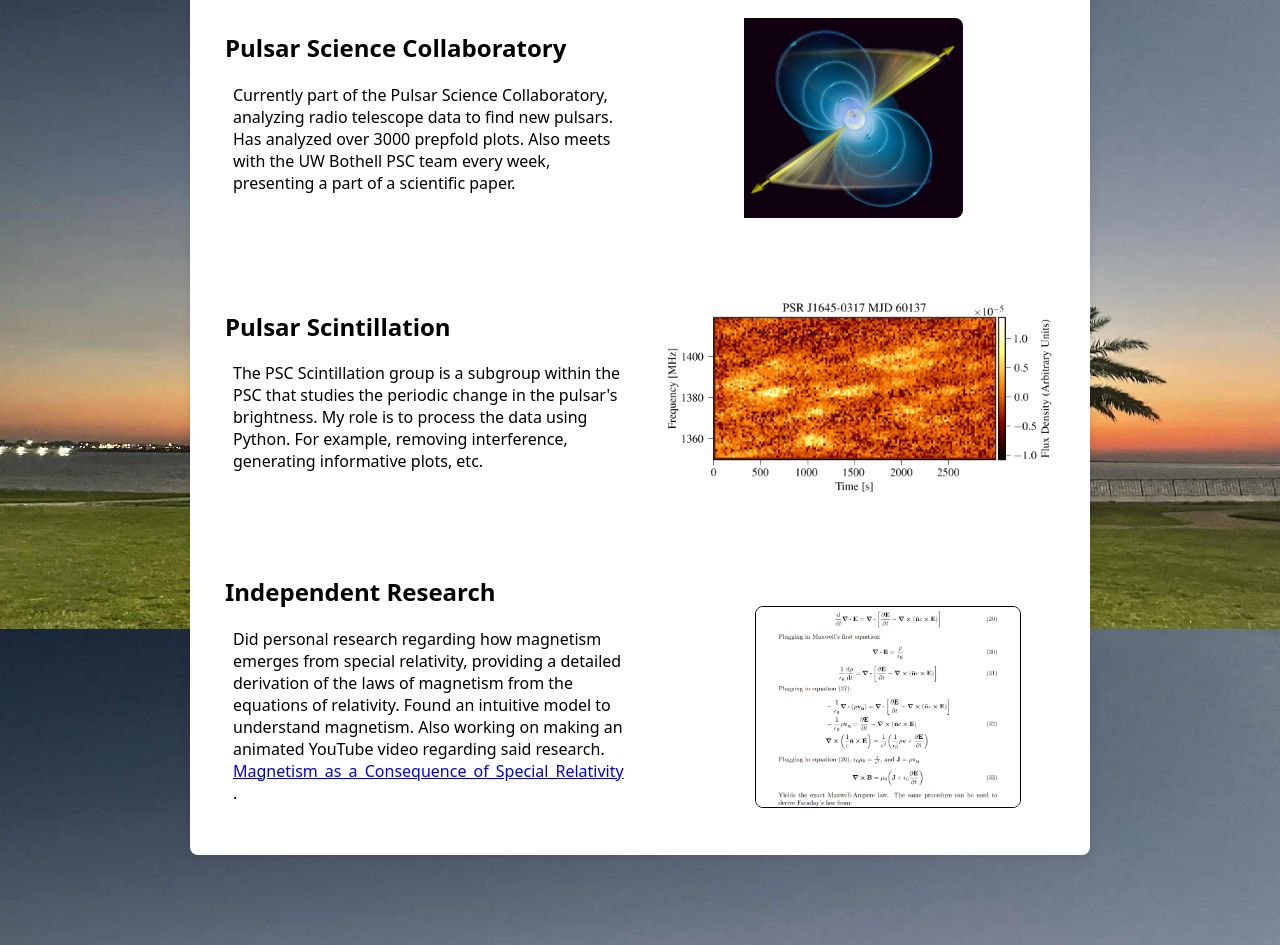
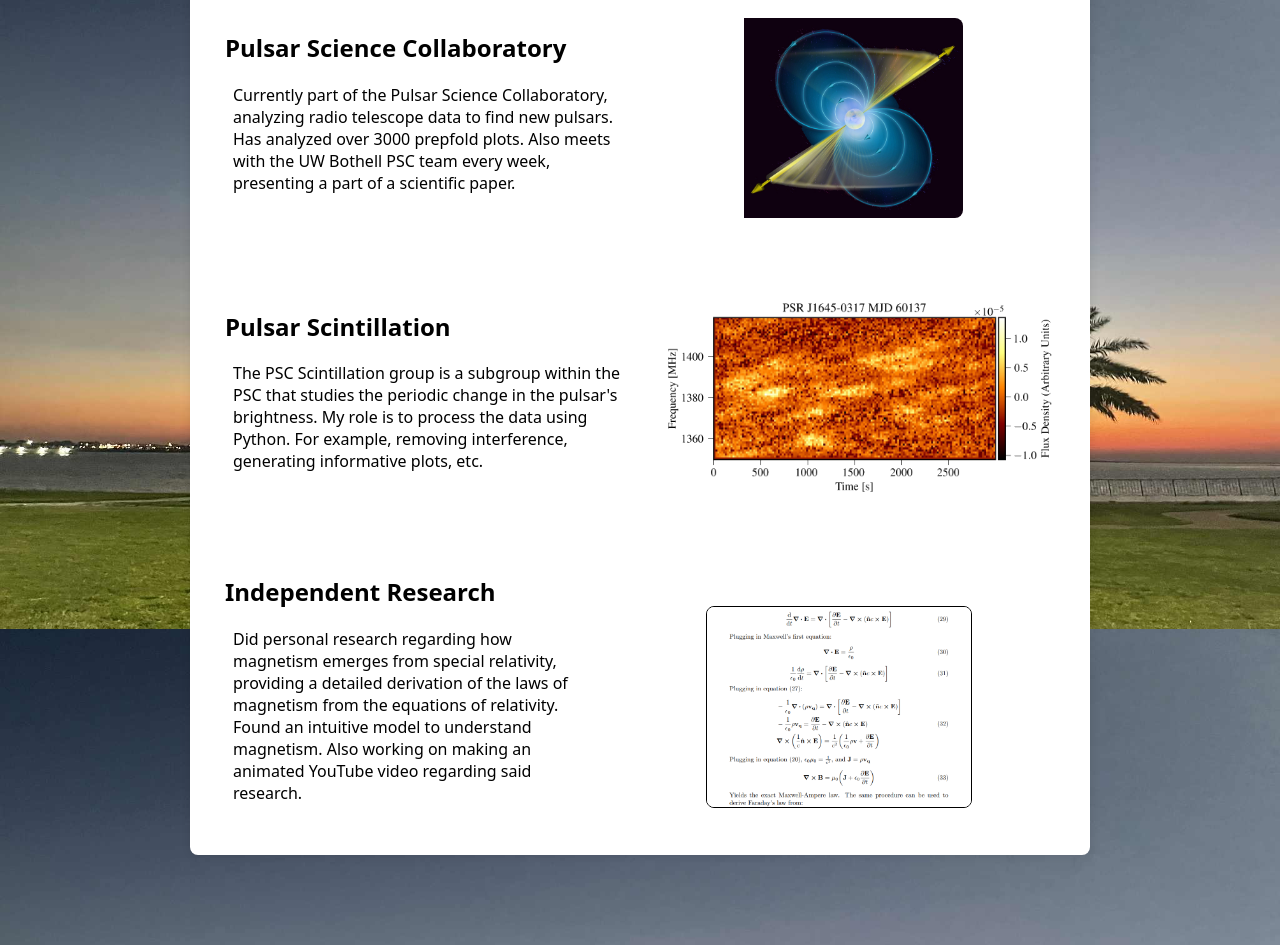
Before and after one commit to JoonhaYi/JoonhaYi.github.io, a plain HTML site: page research.html in a window 1280 px wide. Shown: the part 171-1116 px from the top of the page. Drawn offline with Linux system fonts and the light colour scheme.

Commit message:
updated research.html

```diff
--- a/research.html
+++ b/research.html
@@ -56,19 +56,18 @@
               magnetism from the equations of relativity. Found an intuitive
               model to understand magnetism. Also working on making an animated
               YouTube video regarding said research.
-              <a
-                href="assets/pdfs/Magnetism_as_a_Consequence_of_Special_Relativity.pdf"
-                >Magnetism_as_a_Consequence_of_Special_Relativity</a
-              >
-              .
             </p>
           </div>
           <div class="media" , style="padding-left: 12%; padding-top: 1.5rem">
-            <img
-              src="assets/images/mag.png"
-              ,
-              style="border: 1px solid black"
-            />
+            <a
+              href="assets/pdfs/Magnetism_as_a_Consequence_of_Special_Relativity.pdf"
+            >
+              <img
+                src="assets/images/mag.png"
+                ,
+                style="border: 1px solid black"
+              />
+            </a>
           </div>
         </article>
       </section>
```
